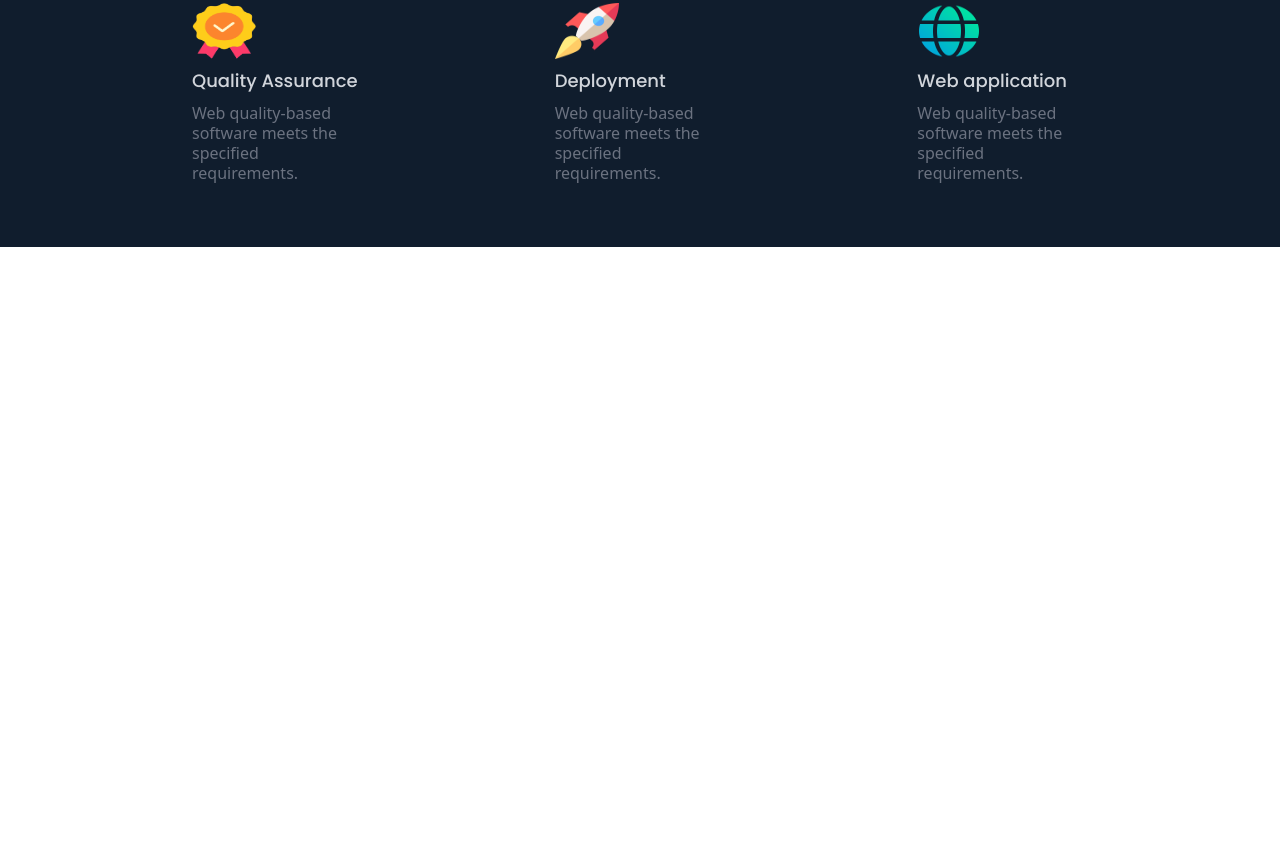
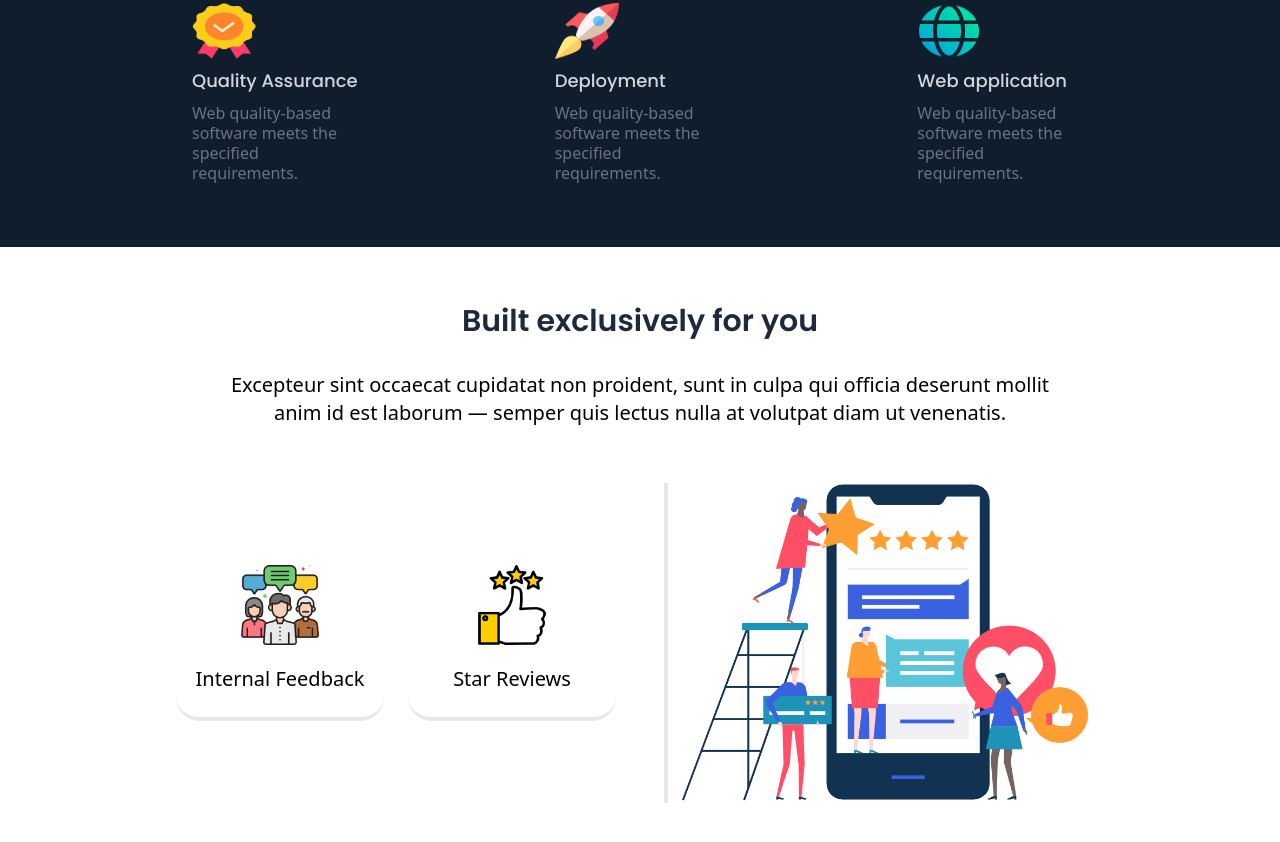
Before and after one commit to TKMuskan/stunning-web-experience, a plain HTML site: page index.html in a window 1280 px wide. Shown: the part 1618-2460 px from the top of the page. Before the commit the page ends 1945 px from the top, so only its background shows below. Drawn offline with nearby package versions, Linux system fonts and the light colour scheme.

Commit message:
added built exclusively section

```diff
--- a/index.html
+++ b/index.html
@@ -61,7 +61,7 @@
          <nav class="flex justify-between items-center md:pt-4">
 
                 <div><img class="w-16 xl:w-24 2xl:w-32" src="Logo/Real Estate Minimal Logo.png" alt=""></div>
-                <div class="nav-links duration-500 absolute lg:static lg:min-h-fit bg-slate-950 lg:bg-[#101D2D] min-h-[60vh] left-0 top-[-100%] lg:w-auto w-full flex items-center px-5 z-10">
+                <div class="nav-links duration-500 absolute lg:static lg:min-h-fit bg-slate-950 lg:bg-[#101D2D] py-5 min-h-[30vh] right-0 top-[-100%] w-[40vw] lg:w-auto  flex items-center px-5 z-10">
                     <ul class="flex lg:flex-row flex-col lg:items-center lg:gap-[4vw] gap-6 text-neutral-300 font-medium">
                         <li><a class="hover:text-[#0097b2]" href="#">Pricing</a></li>
                         <li><a class="hover:text-[#0097b2]" href="#">Products</a></li>
@@ -121,7 +121,7 @@
                 <h2 class="pb-5 lg:pb-8 text-2xl md:text-3xl poppins-semibold bg-gradient-to-r from-gray-200 to-gray-400 inline-block  text-transparent bg-clip-text">
                   WORKFLOWS
                 </h2>
-                <div class="px-10 lg:px-48">
+                <div class="px-10 md:px-28 lg:px-48 xl:px-52 2xl:px-56">
                     <hr class="poppins-extrabold">
                 </div>
             </div>
@@ -187,8 +187,39 @@
         </section>
 
         <!-- Built exclusively for you section starts from here -->
-        <section class="px-4 md:px-8 lg:px-14 xl:px-20 2xl:px-24">
+        <section class="px-4 md:px-8 lg:px-14 xl:px-20 2xl:px-24 space-y-5 xl:space-y-8">
+              <div class="text-center px-6 lg:px-20 xl:px-32">
+                <h2 class="pb-5 lg:pb-8 text-2xl md:text-3xl poppins-semibold bg-slate-800 inline-block  text-transparent bg-clip-text">
+                    Built exclusively for you
+                </h2>
+                <p class="text-sm lg:text-lg xl:text-xl 2xl:text-2xl">
+                    Excepteur sint occaecat cupidatat non proident, sunt in culpa qui officia deserunt mollit anim id est laborum — semper quis lectus nulla at volutpat diam ut venenatis.
+                </p>
+              </div>
 
+              <div class="space-y-6 gap-5 xl:gap-12 md:grid md:grid-cols-2 justify-center items-center md:px-10 xl:px-24 2xl:px-28">
+                <ul class="px-4 gap-4 md:gap-6 md:px-0 grid grid-cols-2 justify-center md:justify-end items-center text-center py-5">
+                    <li class="hover:bg-green-200 rounded-2xl lg:rounded-3xl border-b-4 hover:border-rose-950 py-6">
+                        <a class="space-y-2 md:space-y-3 xl:space-y-5" href="">
+                            <div class="flex justify-center items-center">
+                                <img class="h-10 w-10 md:h-14 md:w-14 xl:h-20 xl:w-20" src="icons/feedback.png" alt="">
+                            </div>
+                            <p class="text-sm xl:text-xl 2xl:text-2xl">Internal Feedback</p>
+                        </a>
+                    </li>
+                    <li class="hover:bg-green-200 rounded-2xl lg:rounded-3xl border-b-4 hover:border-rose-950 py-6">
+                        <a class="space-y-2 md:space-y-3 xl:space-y-5" href="">
+                            <div class="flex justify-center items-center">
+                                <img class="h-10 w-10 md:h-14 md:w-14 xl:h-20 xl:w-20" src="icons/review.png" alt="">
+                            </div>
+                            <p class="text-sm xl:text-xl 2xl:text-2xl">Star Reviews</p>
+                        </a>
+                    </li>
+                </ul>
+                <div class="flex justify-center items-center md:border-l-4 border-b-slate-700">
+                    <img class="h-2/3 w-2/3 md:h-[14rem] md:w-[18rem] xl:h-[20rem] xl:w-[26rem]" src="images/review.PNG" alt="">
+                </div>
+              </div>
         </section>
 
        <!--Shaped to meet your needs section  starts from here -->
```
Also changed, not shown: icons/feedback.png (added), icons/review.png (added), icons/web-link.png (deleted), images/pngwing.com.png (deleted), images/review.PNG (added), images/wave.png (deleted).
